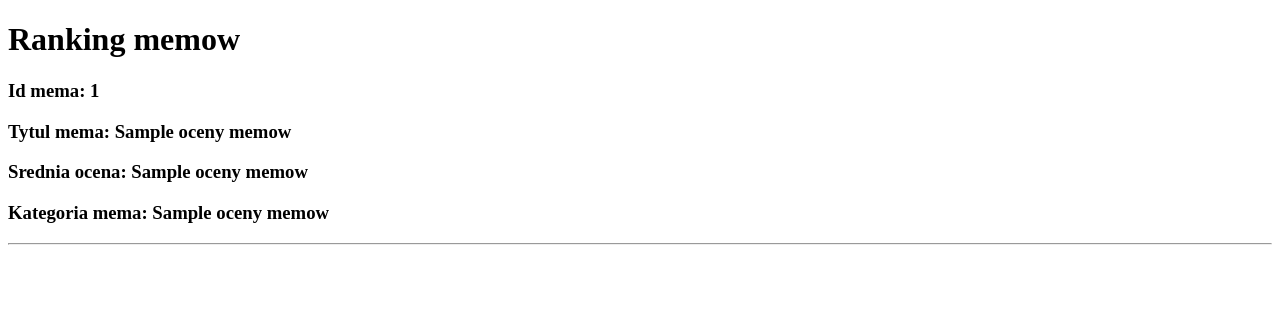
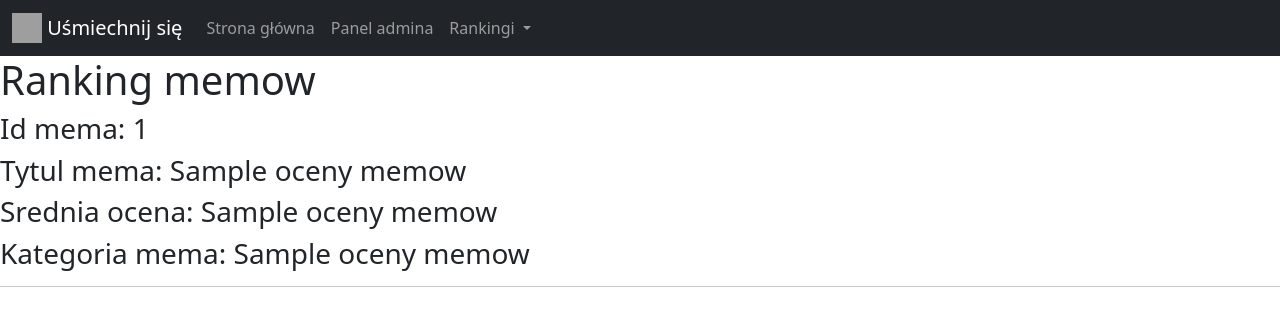
Before and after one commit to Hrtrex/Memes-website, a Flask app: page /memesRanking in a window 1280 px wide. Shown: the top 326 px of the page. Run offline with Flask 2, Linux system fonts and the light colour scheme; a database or web service that is not in the repository returns one stand-in record (values such as "Sample title"); some libraries are stand-ins or nearby versions; grey boxes are pictures that could not be loaded.

Commit message:
Add files via upload
front

```diff
--- a/App/templates/memesRanking.html
+++ b/App/templates/memesRanking.html
@@ -4,13 +4,55 @@
 <head>
 	<meta charset="utf-8" />
 	<title>Ranking Memow</title>
+	<meta name="viewport" content="width=device-width, initial-scale=1">
+	<link href="https://cdn.jsdelivr.net/npm/bootstrap@5.2.0-beta1/dist/css/bootstrap.min.css" rel="stylesheet" integrity="sha384-0evHe/X+R7YkIZDRvuzKMRqM+OrBnVFBL6DOitfPri4tjfHxaWutUpFmBp4vmVor" crossorigin="anonymous">
 	<style>
-        img {
-            display: inline-block
+    <meta charset="utf-8" />
+    <title>Home page</title>
+    <link href="https://cdn.jsdelivr.net/npm/bootstrap@5.2.0-beta1/dist/css/bootstrap.min.css" rel="stylesheet" integrity="sha384-0evHe/X+R7YkIZDRvuzKMRqM+OrBnVFBL6DOitfPri4tjfHxaWutUpFmBp4vmVor" crossorigin="anonymous">
+    <style>
+
+        body {
+            background-color: #2e2e2e;
+            color: #9e9e9e;
         }
     </style>
 </head>
 <body>
+
+
+	<nav class="navbar navbar-expand-lg bg-dark navbar-dark">
+		<div class="container-fluid">
+
+			<a class="navbar-brand" href="#"><img src="{{url_for('static', filename='logo.png')}}" align="middle" width="30" height="30" class="d-inline-block mr-1 align-bottom"/>   Uśmiechnij się</a>
+			<button class="navbar-toggler" type="button" data-bs-toggle="collapse" data-bs-target="#navbarSupportedContent" aria-controls="navbarSupportedContent" aria-expanded="false" aria-label="Toggle navigation">
+				<span class="navbar-toggler-icon"></span>
+			</button>
+			<div class="collapse navbar-collapse" id="navbarSupportedContent">
+				<ul class="navbar-nav me-auto mb-2 mb-lg-0">
+					<li class="nav-item">
+						<a class="nav-link" aria-current="page" href="#">Strona główna</a>
+					</li>
+					<li class="nav-item">
+						<a class="nav-link" href="#">Panel admina</a>
+					</li>
+					<li class="nav-item dropdown">
+						<a class="nav-link dropdown-toggle" href="#" id="navbarDropdown" role="button" data-bs-toggle="dropdown" aria-expanded="false">
+							Rankingi
+						</a>
+						<ul class="dropdown-menu dropdown-menu-dark" aria-labelledby="navbarDropdown">
+							<li><a class="dropdown-item" href="#">Ranking memów</a></li>
+							<li><a class="dropdown-item" href="#">Ranking użytkowników</a></li>
+
+						</ul>
+					</li>
+
+				</ul>
+
+			</div>
+		</div>
+	</nav>
+
 	<h1>Ranking memow</h1>
 	{% for mem in memy %}
 	<h3>Id mema: {{mem[0]}}</h3>
@@ -20,5 +62,8 @@
 	<hr></hr>
 	{% endfor %}
 
+    <script src="https://cdn.jsdelivr.net/npm/bootstrap@5.2.0-beta1/dist/js/bootstrap.bundle.min.js" integrity="sha384-pprn3073KE6tl6bjs2QrFaJGz5/SUsLqktiwsUTF55Jfv3qYSDhgCecCxMW52nD2" crossorigin="anonymous"></script>
+
+
 </body>
 </html>
```
Also changed, not shown: App/templates/index.html (+43 -7 lines). Lines whose indentation alone changed are shown as unchanged.
